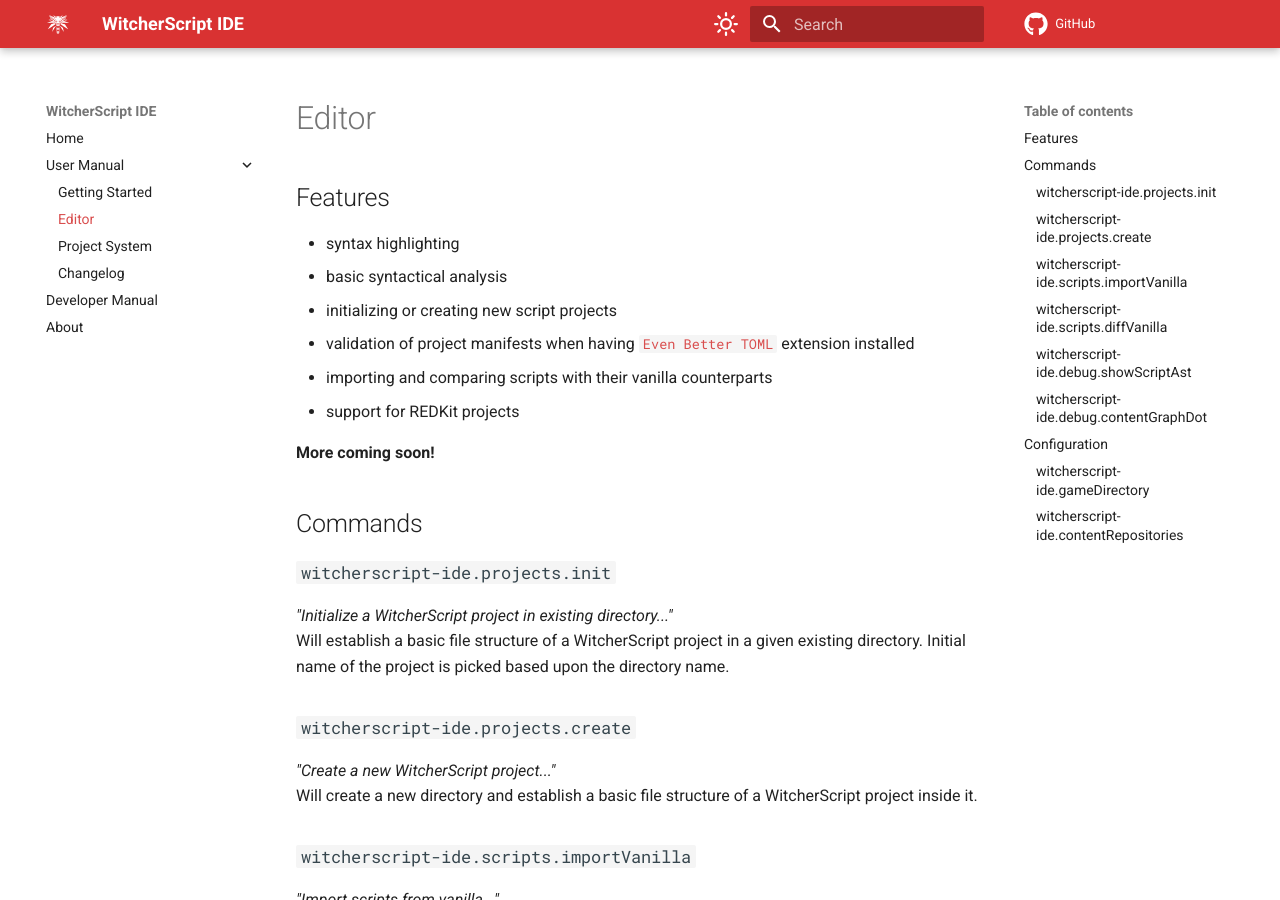
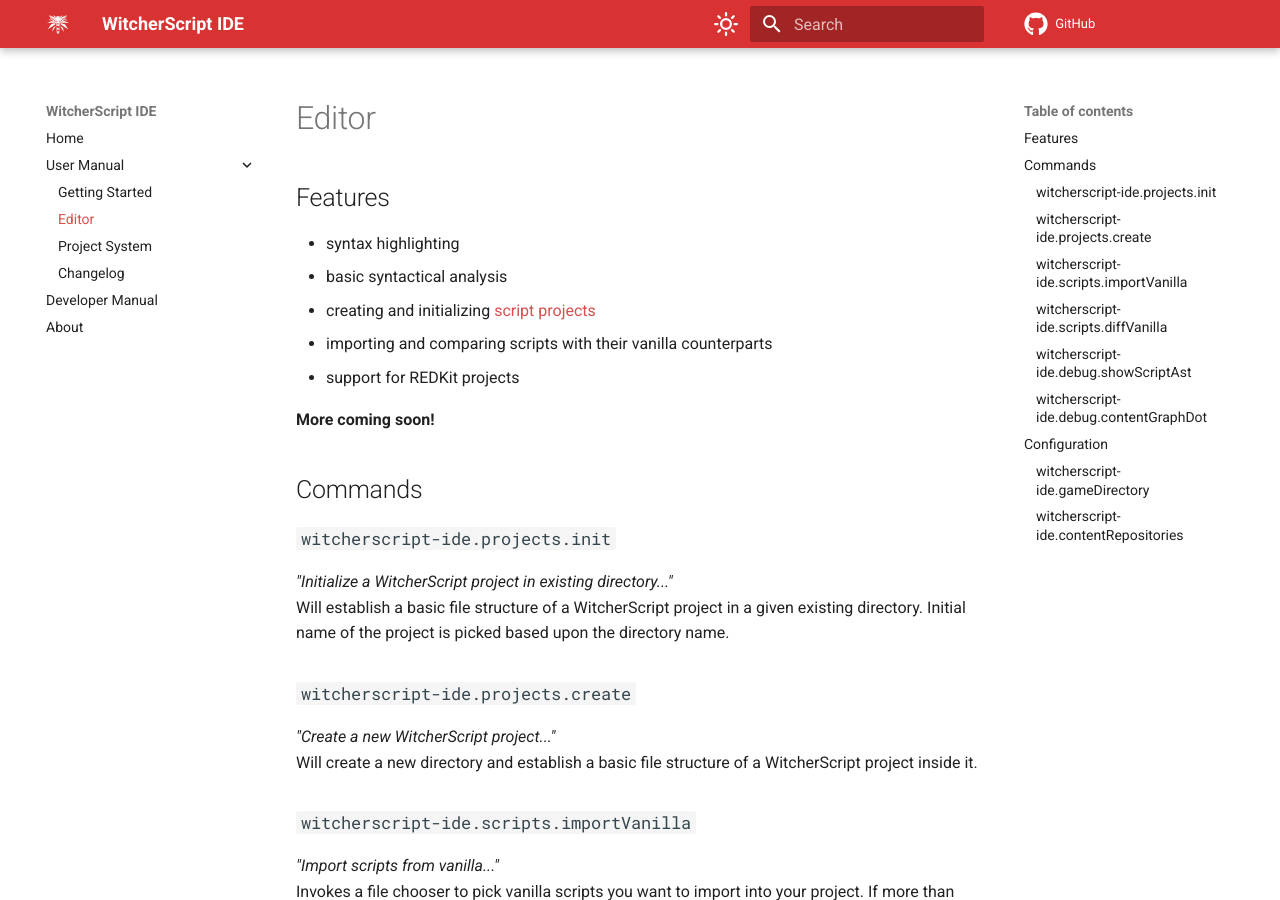
Before and after one commit to SpontanCombust/witcherscript-ide, an MkDocs documentation site: the page built from docs/user-manual/editor.md, in a window 1280 px wide and 900 px high. Built offline with MkDocs 1.6.1 and Material for MkDocs 9.7.7, drawn with Linux system fonts in a browser that asks for light colours; comment, search, counter and statistics services are not loaded.

```diff
--- a/docs/user-manual/editor.md
+++ b/docs/user-manual/editor.md
@@ -2,10 +2,10 @@
 
 ## Features
 
+<!--TODO add demo pictures or gifs for each point-->
 - syntax highlighting
 - basic syntactical analysis
-- initializing or creating new script projects
-- validation of project manifests when having [`Even Better TOML`](https://marketplace.visualstudio.com/items?itemName=tamasfe.even-better-toml) extension installed
+- creating and initializing [script projects](./project-system.md)
 - importing and comparing scripts with their vanilla counterparts
 - support for REDKit projects
 
```
Also changed, not shown: docs/user-manual/project-system.md (+3 -0 lines), editors/vscode/README.md (+5 -3 lines).
